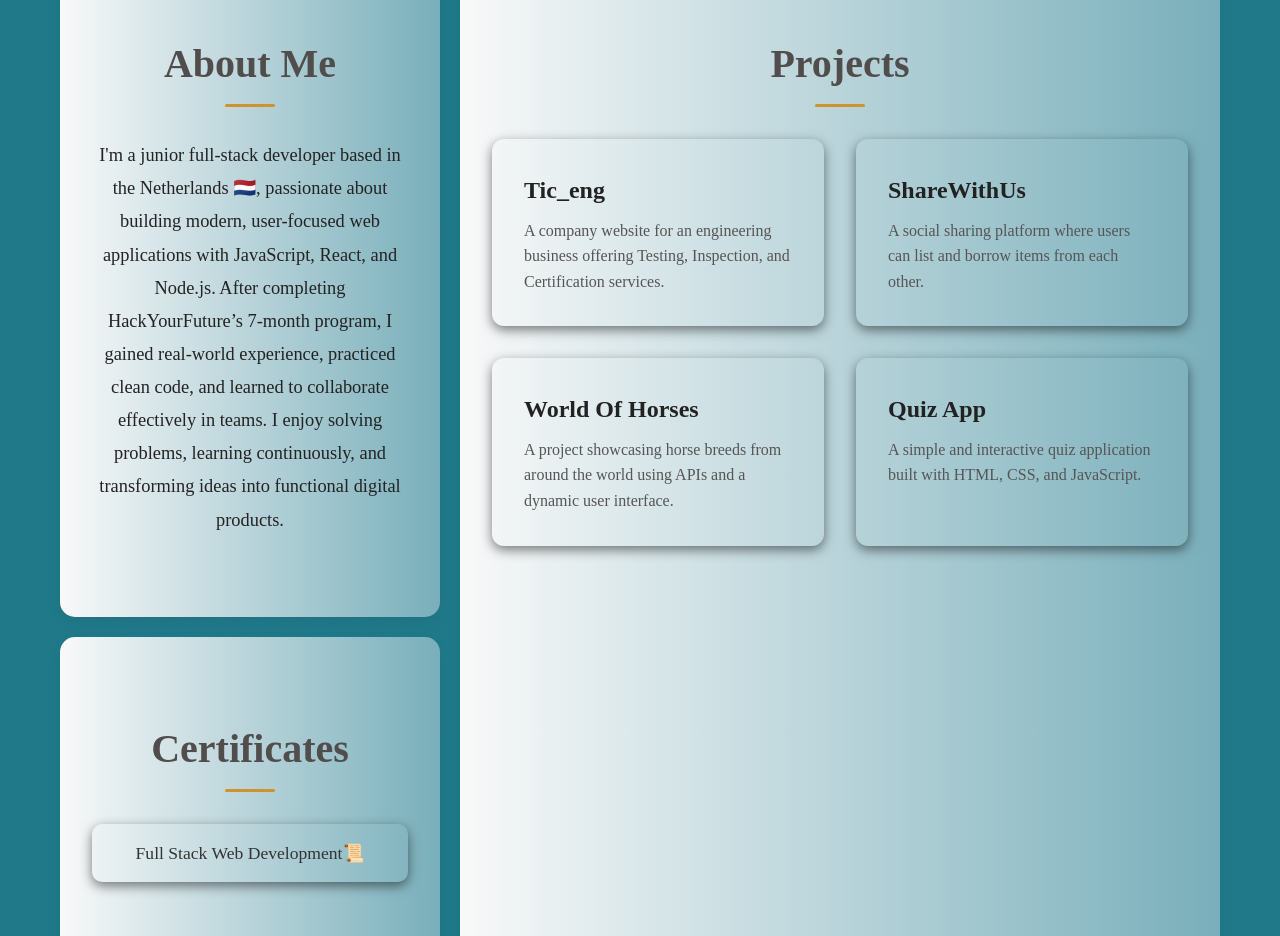
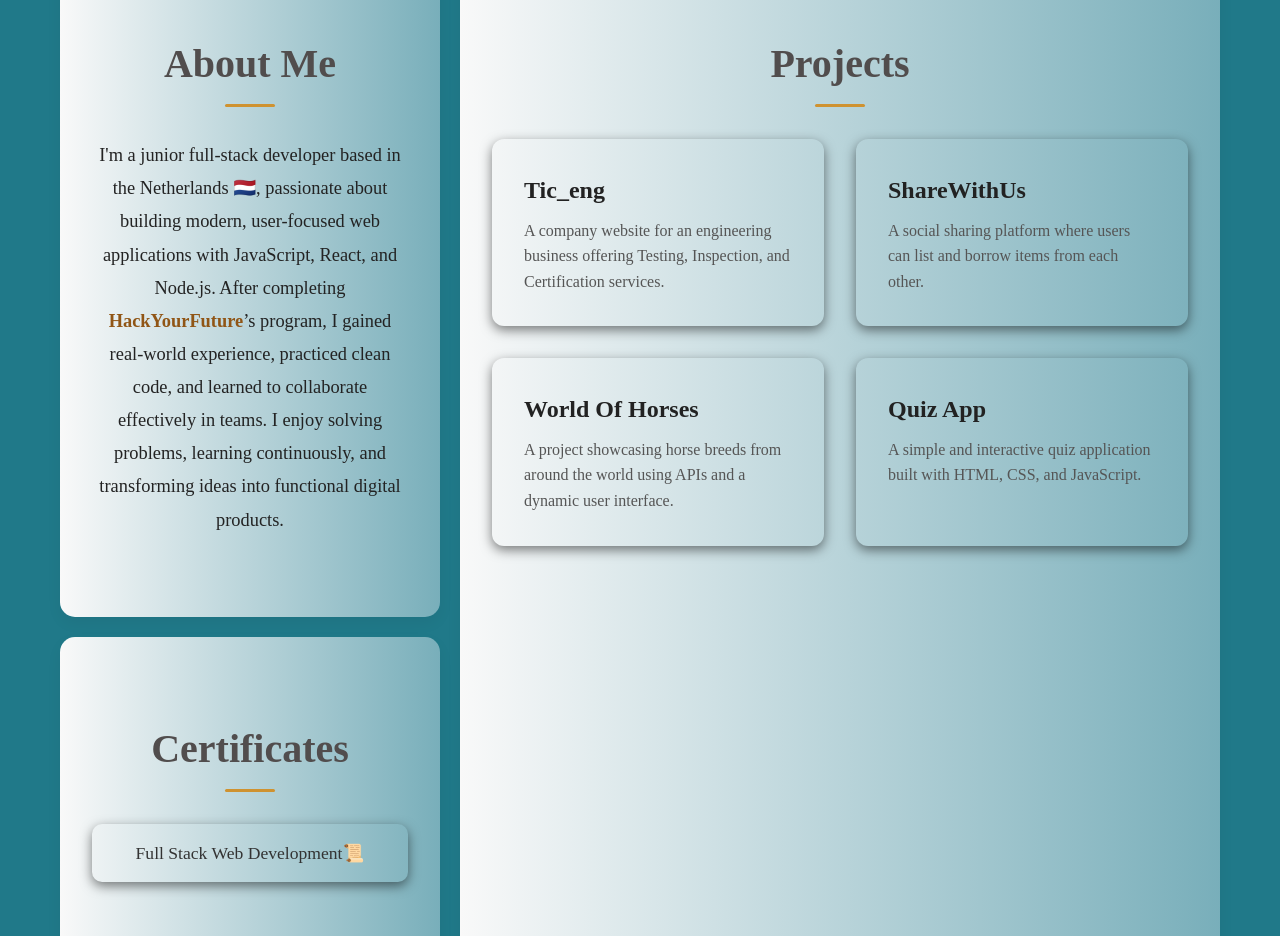
Before and after one commit to Hossein-Kelisa/Hossein-Kelisa-Portfolio, a React (Vite) app: page / in a window 1280 px wide. Shown: the part 1300-2236 px from the top of the page. Built offline with nearby package versions, Linux system fonts and the light colour scheme.

Commit message:
update it

```diff
--- a/src/components/About.css
+++ b/src/components/About.css
@@ -30,6 +30,11 @@
   line-height: 1.8;
   color: #232323;
 }
+.about-section a {
+  color: #905515;
+  text-decoration: none;
+  font-weight: bold;
+}
 @media (max-width: 768px) {
   .about-section {
     padding: 3.5rem 1.5rem;
--- a/src/components/About.jsx
+++ b/src/components/About.jsx
@@ -11,8 +11,7 @@ const About = () => (
       <p>
         I'm a junior full-stack developer based in the Netherlands 🇳🇱,
         passionate about building modern, user-focused web applications with
-        JavaScript, React, and Node.js. After completing HackYourFuture’s
-        7-month program, I gained real-world experience, practiced clean code,
+        JavaScript, React, and Node.js. After completing <a href="https://www.hackyourfuture.net/" target="_blank" rel="noopener noreferrer">HackYourFuture</a>’s program, I gained real-world experience, practiced clean code,
         and learned to collaborate effectively in teams. I enjoy solving
         problems, learning continuously, and transforming ideas into functional
         digital products.
```
